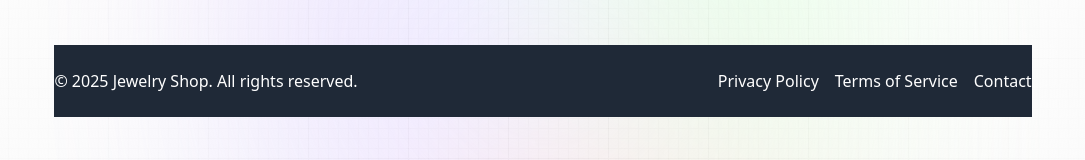
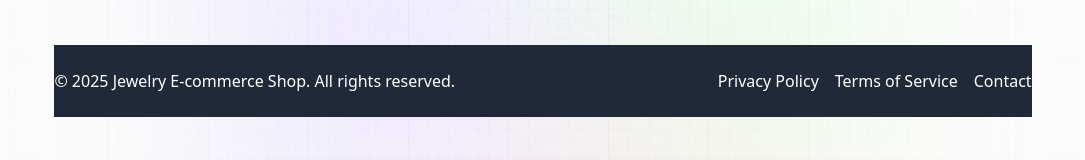
Before and after one commit to rahwa45/e-commerce, a Next.js app: page / in a window 1280 px wide. Shown: the part 347-507 px from the top of the page, without its empty margins (97-1182 px from the left). Built offline with nearby package versions, Linux system fonts and the light colour scheme; no server answers; what next-auth would draw is missing.

Commit message:
change the title into Ambar

```diff
--- a/app/layout.jsx
+++ b/app/layout.jsx
@@ -3,7 +3,7 @@ import "@styles/globals.css";
 import Provider from "@components/Provider";
 
 export const metadata = {
-  title: "promptopia",
+  title: "Ambar",
   description: "Discover $ Share AIprompts",
 };
 
--- a/app/page.jsx
+++ b/app/page.jsx
@@ -14,7 +14,7 @@ const Home = () => {
             {/* Left section (could be logo, copyright, etc.) */}
             <div className="text-center sm:text-left">
               <span>
-                &copy; {new Date().getFullYear()} Jewelry Shop. All rights
+                &copy; {new Date().getFullYear()} Jewelry E-commerce Shop. All rights
                 reserved.
               </span>
             </div>
```
